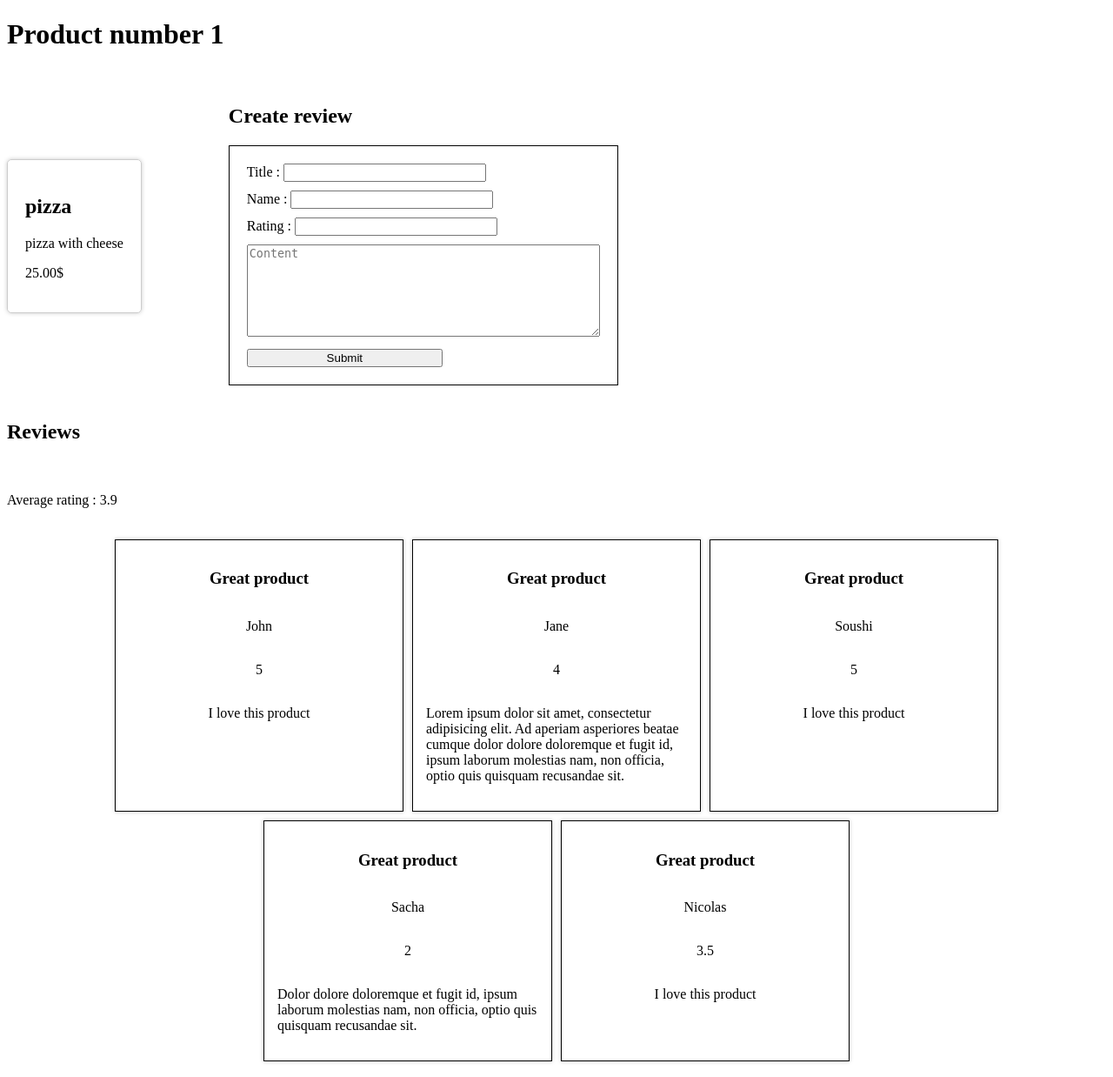
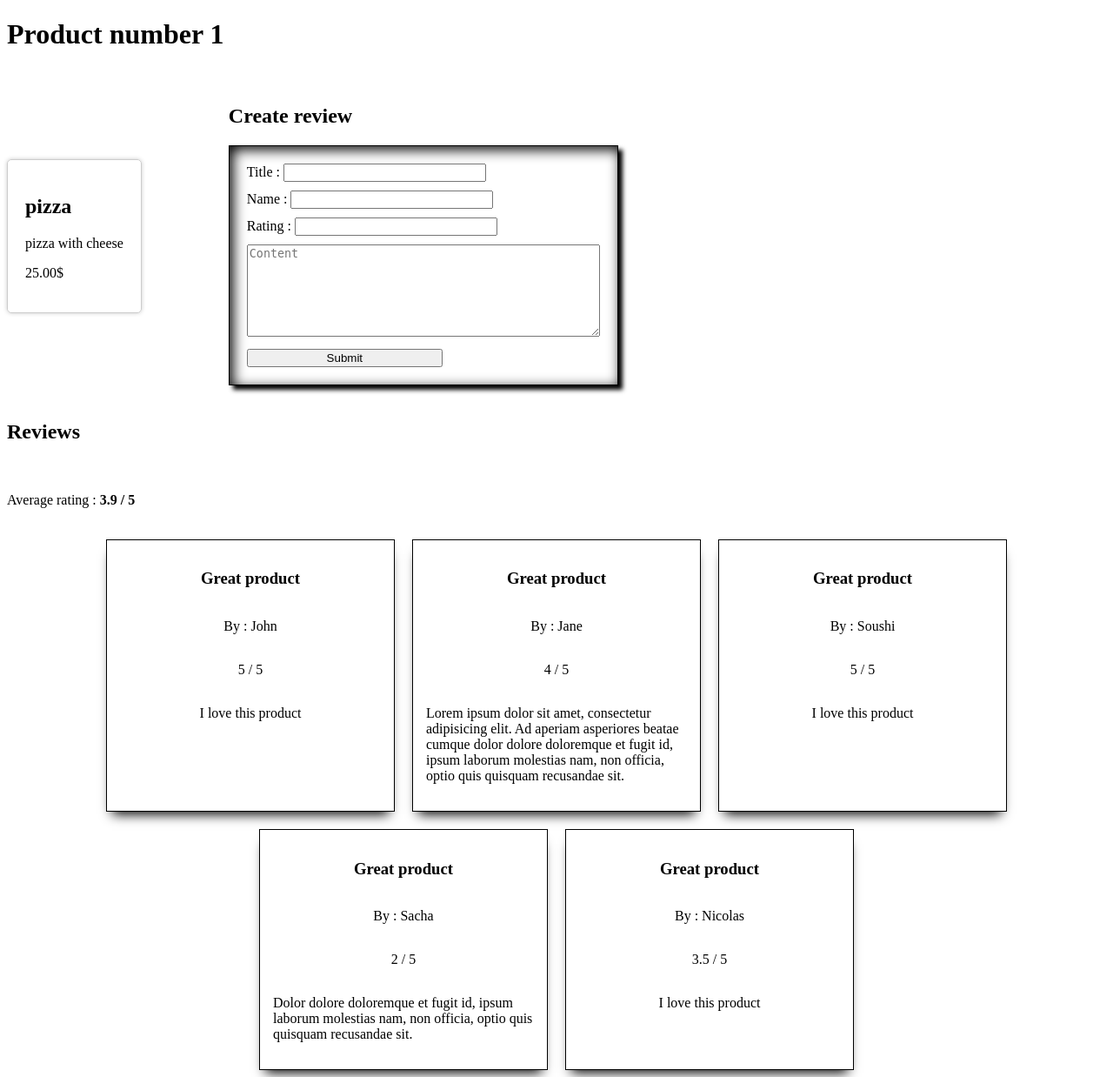
Before and after one commit to Soushi888/php-MV, a PHP site: page /product?product_id=1 in a window 1280 px wide. Shown: the part 26-1264 px from the top of the page at 87% size. Run offline with PHP 8.4, Linux system fonts and the light colour scheme; data comes from the database, SQL or seed files in the repository.

Commit message:
improve product view

```diff
--- a/controllers/products/product.php
+++ b/controllers/products/product.php
@@ -13,14 +13,14 @@ $product_id = $_GET['product_id'] ?? null; // Get the product id from the query
 
 // If the form is submitted
 if (isset($_POST['submit'])) {
-    $title = $_POST['title'];
+    $review_title = $_POST['title'];
     $name = $_POST['name'];
     $rating = $_POST['rating'];
     $content = $_POST['content'];
 
     // Create the review in the database and redirect to the product page
     try {
-        $reviews_model->createReview($product_id, $title, $name, $rating, $content);
+        $reviews_model->createReview($product_id, $review_title, $name, $rating, $content);
         header("Location: /product?product_id=$product_id");
     } catch (Exception $e) {
         $error = $e->getMessage();
--- a/public/css/style.css
+++ b/public/css/style.css
@@ -11,6 +11,8 @@ form {
     flex-direction: column;
     border: solid 1px #000;
     padding: 20px;
+    -webkit-box-shadow: 5px 5px 5px 0px #000000, inset 4px 4px 15px 0px #000000, 5px 5px 15px 5px rgba(0,0,0,0);
+    box-shadow: 5px 5px 5px 0px #000000, inset 4px 4px 15px 0px #000000, 5px 5px 15px 5px rgba(0,0,0,0);
 }
 
 form input {
@@ -49,7 +51,7 @@ form button {
     display: flex;
     flex-wrap: wrap;
     justify-content: center;
-    gap: 10px;
+    gap: 20px;
 }
 
 .review {
@@ -59,8 +61,8 @@ form button {
     flex-direction: column;
     align-items: center;
     border: solid 1px #000;
-    box-shadow: 0 0 5px #ccc;
-}
+    -webkit-box-shadow: 0px 10px 13px -7px #000000, 5px 5px 15px 5px rgba(0,0,0,0);
+    box-shadow: 0px 10px 13px -7px #000000, 5px 5px 15px 5px rgba(0,0,0,0);}
 
 .error {
     color: red;
--- a/views/products/product.view.php
+++ b/views/products/product.view.php
@@ -13,16 +13,17 @@
       <?= isset($error) ? "<p class='error'>" . $error . "</p>" : "" ?>
       <form action="" class="create-review" method="post">
         <label>
-          Title : <input type="text" name="title">
+          Title : <input type="text" name="title" value="<?= $review_title ?? "" ?>">
         </label>
         <label>
-          Name : <input type="text" name="name">
+          Name : <input type="text" name="name" value="<?= $name ?? "" ?>">
         </label>
         <label>
-          Rating : <input type="number" name="rating" min="0" max="5" step="0.5">
+          Rating : <input type="number" name="rating" min="0" max="5" step="0.5"
+                          value="<?= $rating ?? "" ?>">
         </label>
         <label>
-          <textarea name="content" placeholder="Content"></textarea>
+          <textarea name="content" placeholder="Content"><?= $content ?? "" ?></textarea>
         </label>
         <input type="submit" name="submit" value="Submit">
       </form>
@@ -31,13 +32,13 @@
 
   <h2>Reviews</h2>
   <?php if ($reviews): ?>
-    <p>Average rating : <?= $average_rating ?></p>
+    <p>Average rating : <b><?= $average_rating ?> / 5</b></p>
     <div class="reviews">
       <?php foreach ($reviews as $review): ?>
         <div class="review">
           <h3><?= $review['title'] ?></h3>
-          <p><?= $review['name'] ?></p>
-          <p><?= $review['rating'] ?></p>
+          <p>By : <?= $review['name'] ?></p>
+          <p><?= $review['rating'] ?> / 5</p>
           <p><?= $review['content'] ?></p>
         </div>
       <?php endforeach; ?>
```
